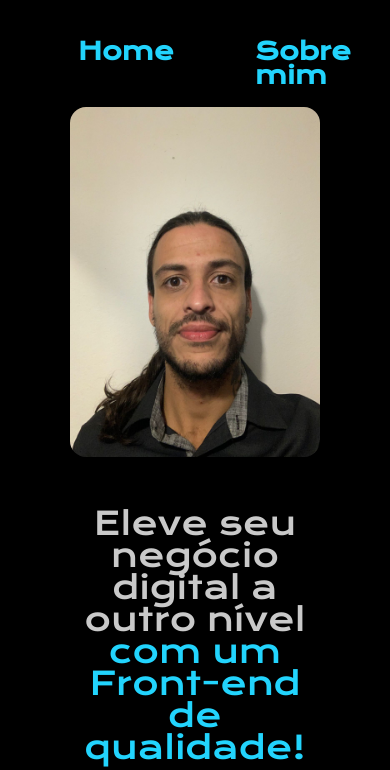
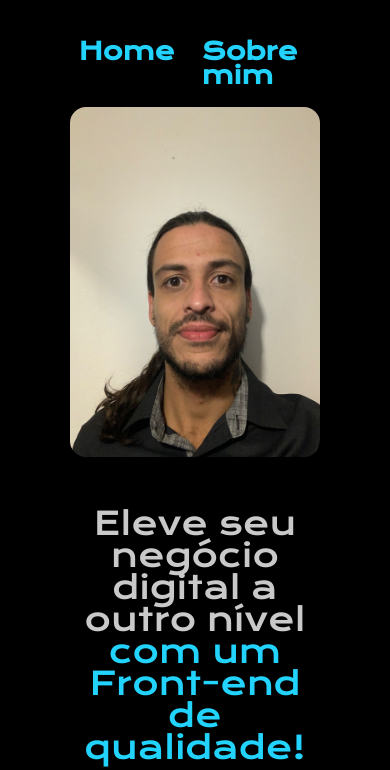
Before and after one commit to krlosa/apresenta-o, a plain HTML site: page index.html in a window 390 px wide. Shown: the top 770 px of the page. Drawn offline with nearby package versions, Linux system fonts and the light colour scheme.

Commit message:
redução do gap em #itens-cabecalho.

```diff
--- a/assets/estilo.css
+++ b/assets/estilo.css
@@ -118,7 +118,7 @@ body{
    #itens-cabecalho{
     display: flex;
     justify-content: center;
-    gap: 30%;
+    gap: 10%;
    }
 
    #principal{
```
